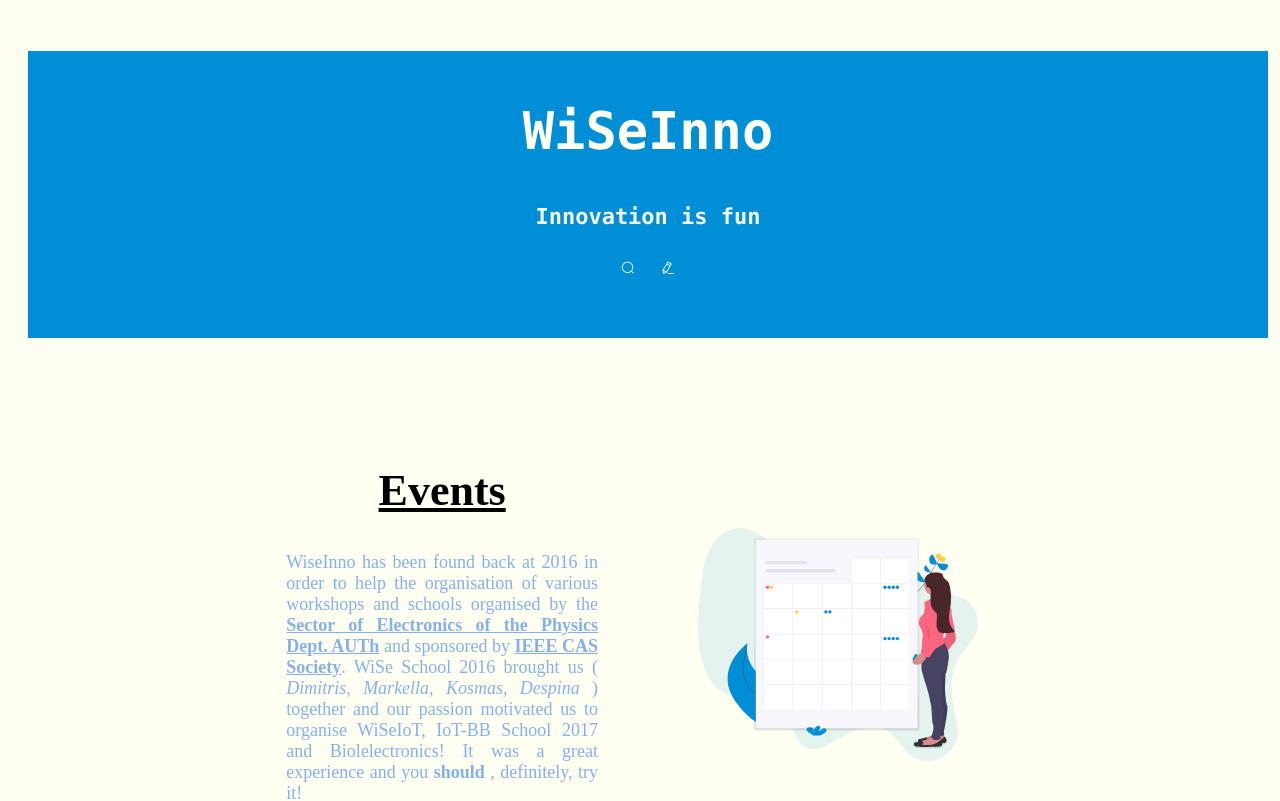
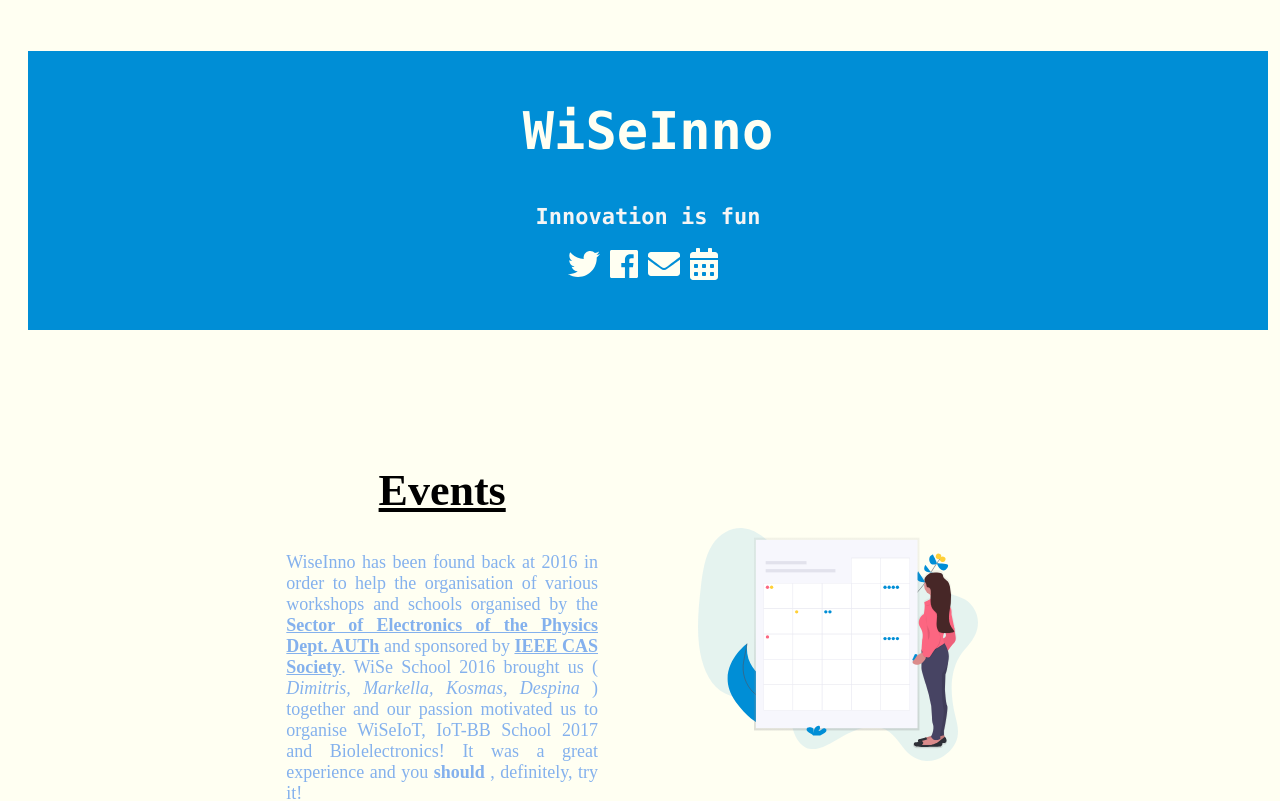
Before and after one commit to WiSeInno/home, a Vue app: page / in a window 1280 px wide. Shown: the top 801 px of the page. Built offline with nearby package versions, Linux system fonts and the light colour scheme; a web font is replaced by a local one.

Commit message:
adds social links

```diff
--- a/src/components/hero.vue
+++ b/src/components/hero.vue
@@ -3,11 +3,17 @@
     <h1 class="title">WiSeInno</h1>
     <h2 class="subtitle">Innovation is fun</h2>
     <div class="icon_bar">
-      <a>
-        <el-button type='primary' icon='el-icon-search' circle></el-button>
+      <a href="https://twitter.com/wise_inno">
+        <i class="fab fa-twitter fa-2x"></i>
       </a>
-      <a>
-        <el-button type='primary' icon='el-icon-edit' circle></el-button>
+      <a href="https://facebook.com/wiseinno.tech">
+        <i class="fab fa-facebook fa-2x"></i>
+      </a>
+      <a href="mailto:info@wiseinno.tech">
+        <i class="fas fa-envelope fa-2x"></i>
+      </a>
+      <a href="https://wiseinno-events.herokuapp.com">
+        <i class="fas fa-calendar-alt fa-2x"></i>
       </a>
     </div>
   </div>
@@ -36,6 +42,12 @@
       color: whitesmoke;
     }
     .icon_bar{
+      * {
+        margin-right: 5px;
+      }
+      a{
+        color: #fffff2;
+      }
       i{
         font-size: 2rem;
       }
```
